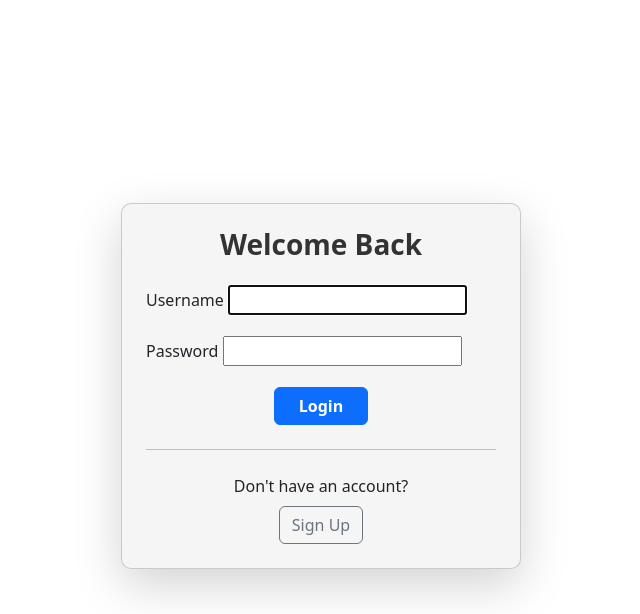
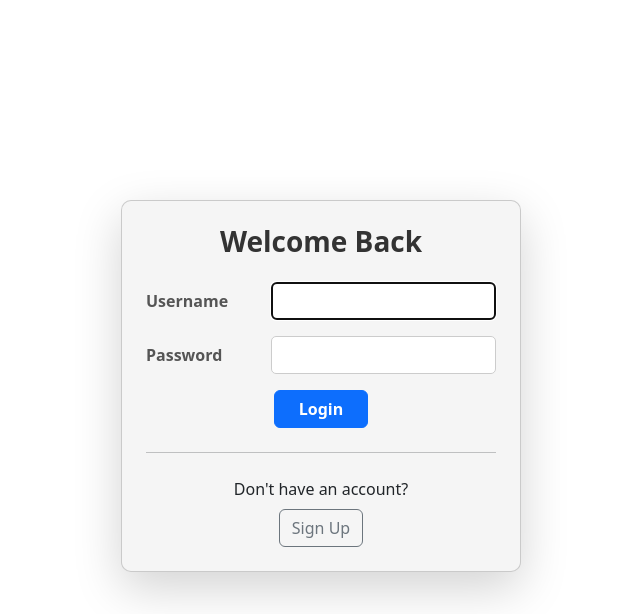
Before and after one commit to Gitesh307/WeCan, a Django app: page /login/ in a window 1280 px wide. Shown: the part 198-812 px from the top of the page, without its empty margins (319-959 px from the left). Run offline with Django 5.2, Linux system fonts and the light colour scheme.

Commit message:
alignment for login and register page

```diff
--- a/homepage/templates/login.html
+++ b/homepage/templates/login.html
@@ -11,22 +11,29 @@ Login
         <form method="post">
             {% csrf_token %}
 
-            <div class="mb-3">
-                <label for="id_username" class="form-label">Username</label>
+            <!-- Username Field -->
+            <div class="mb-3 row">
+                <label for="id_username" class="col-sm-4 col-form-label">Username</label>
+                <div class="col-sm-8">
                     {{ form.username }}
                     {% for error in form.username.errors %}
-                <div class="text-danger">{{ error }}</div>
+                    <div class="text-danger small">{{ error }}</div>
                     {% endfor %}
                 </div>
+            </div>
 
-            <div class="mb-3">
-                <label for="id_password" class="form-label">Password</label>
+            <!-- Password Field -->
+            <div class="mb-3 row">
+                <label for="id_password" class="col-sm-4 col-form-label">Password</label>
+                <div class="col-sm-8">
                     {{ form.password }}
                     {% for error in form.password.errors %}
-                <div class="text-danger">{{ error }}</div>
+                    <div class="text-danger small">{{ error }}</div>
                     {% endfor %}
                 </div>
+            </div>
 
+            <!-- Submit Button -->
             <div class="d-flex justify-content-center">
                 <button type="submit" class="btn btn-primary px-4">Login</button>
             </div>
@@ -34,6 +41,7 @@ Login
 
         <hr class="my-4">
 
+        <!-- Sign Up Option -->
         <div class="text-center">
             <p class="mb-2">Don't have an account?</p>
             <a href="{% url 'register' %}" class="btn btn-outline-secondary">Sign Up</a>
@@ -61,5 +69,15 @@ Login
         font-size: 1rem;
         padding: 0.5rem 1.5rem;
     }
+    label {
+        font-weight: 600;
+        color: #555;
+    }
+    input {
+        border-radius: 5px;
+        border: 1px solid #ccc;
+        padding: 0.375rem 0.75rem;
+        width: 100%;
+    }
 </style>
 {% endblock %}
```
Also changed, not shown: homepage/templates/register.html (+18 -6 lines). Lines whose indentation alone changed are shown as unchanged.
